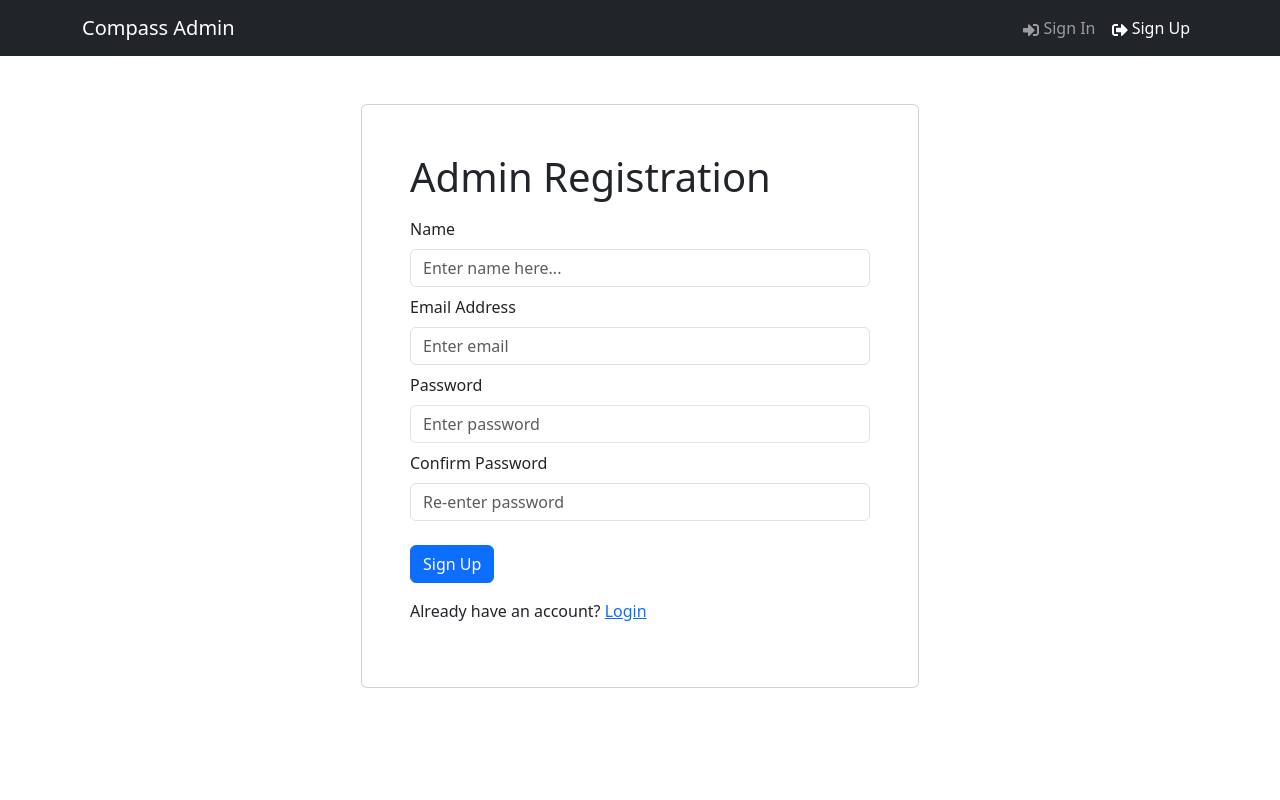
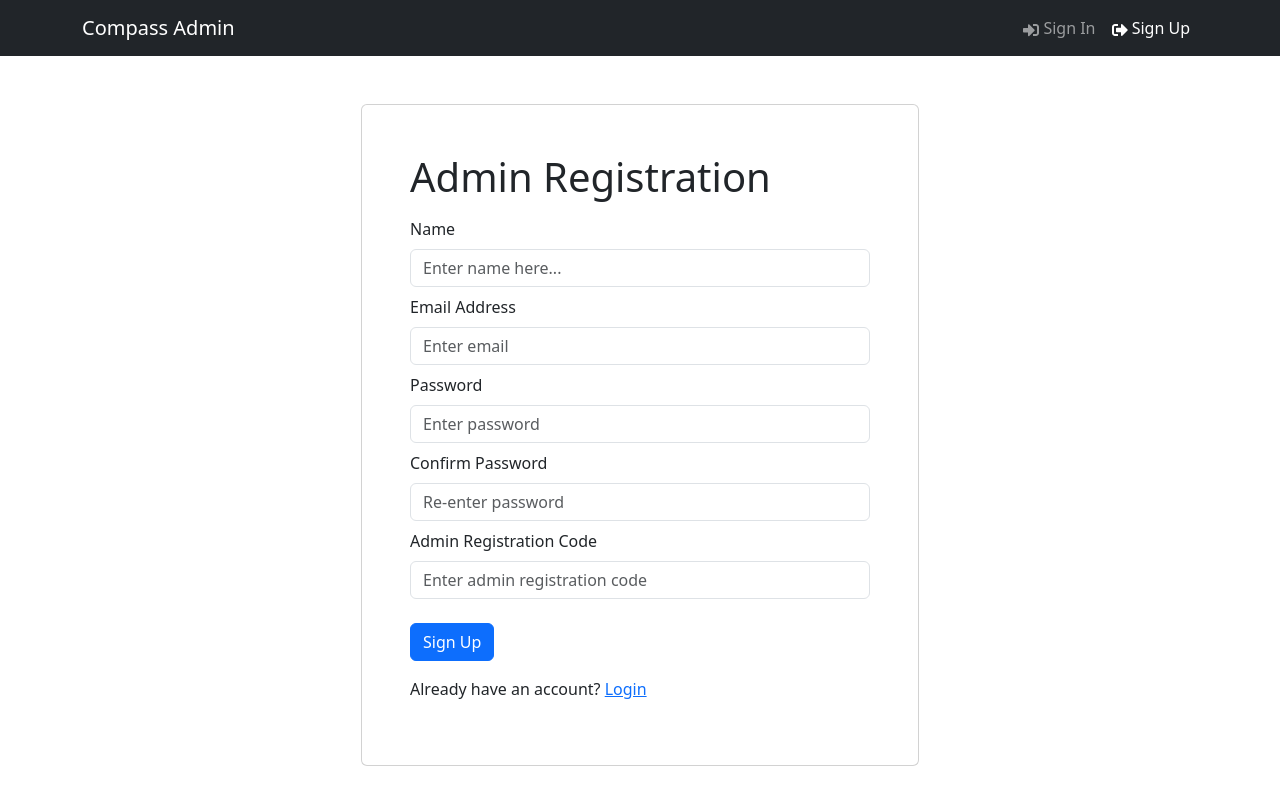
Before and after one commit to sini0707/MernAuth, a React (Vite) app in the folder frontend/: page /admin/register in a window 1280 px wide. Built offline with nearby package versions, Linux system fonts and the light colour scheme.

Commit message:
Admin registration key added in the frontend registration form

```diff
--- a/frontend/src/screens/adminScreens/RegisterScreen.jsx
+++ b/frontend/src/screens/adminScreens/RegisterScreen.jsx
@@ -24,6 +24,7 @@ const AdminRegisterScreen = () => {
   const [email, setEmail] = useState("");
   const [password, setPassword] = useState("");
   const [confirmPassword, setConfirmPassword] = useState("");
+  const [adminRegistrationKey, setAdminRegistrationKey] = useState("");
 
   const navigate = useNavigate();
   const dispatch = useDispatch();
@@ -54,7 +55,7 @@ const AdminRegisterScreen = () => {
 
       try{
 
-        const responseFromApiCall = await register( { name, email, password } ).unwrap();
+        const responseFromApiCall = await register( { name, email, password, adminRegistrationKey } ).unwrap();
 
         dispatch( setCredentials( { ...responseFromApiCall } ) );
 
@@ -117,6 +118,16 @@ const AdminRegisterScreen = () => {
                 ></Form.Control>
             </Form.Group>
 
+            <Form.Group className="my-2" controlId="confirmPassword">
+                <Form.Label>Admin Registration Code</Form.Label>
+                <Form.Control
+                    type="password"
+                    placeholder="Enter admin registration code"
+                    value={adminRegistrationKey}
+                    onChange={(e) => setAdminRegistrationKey(e.target.value)}
+                ></Form.Control>
+            </Form.Group>
+
             <Button type="submit" variant="primary" className="mt-3"> Sign Up </Button>
       </Form>
 
```
